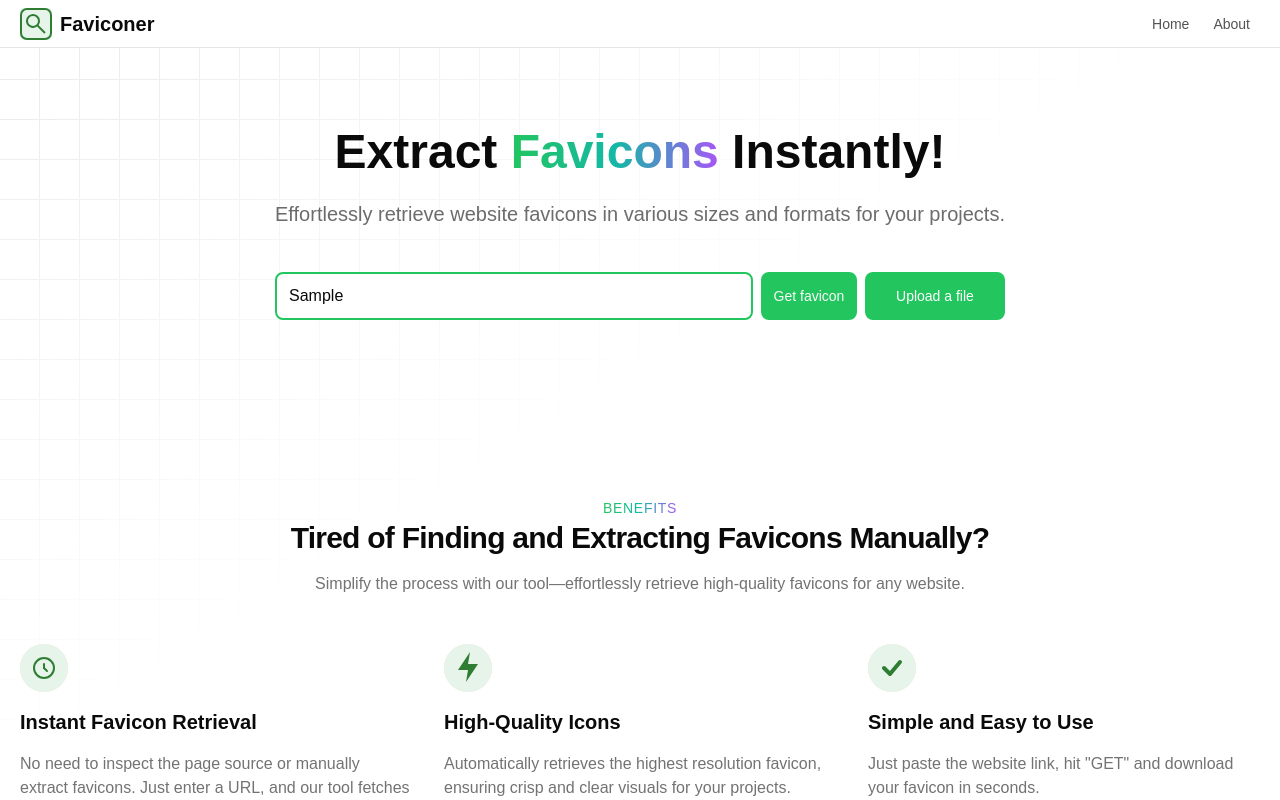
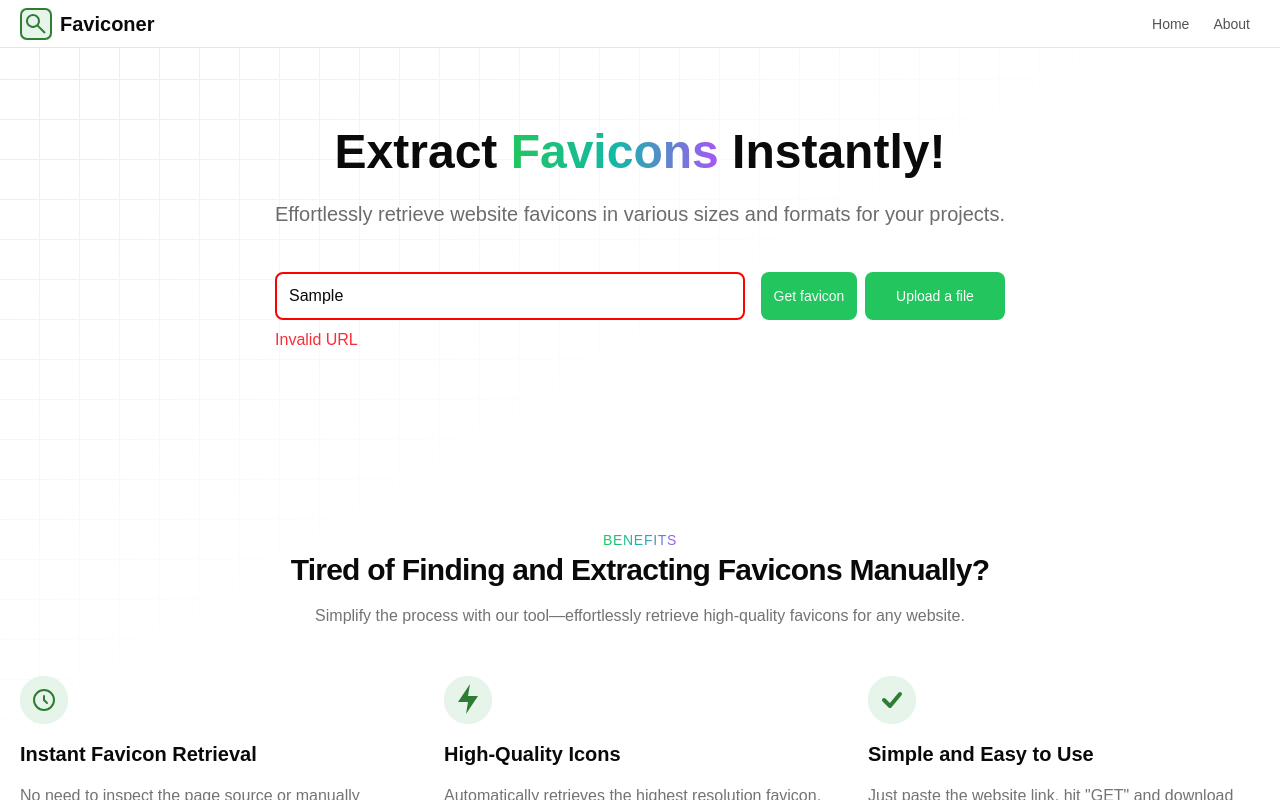
Before and after one commit to t0dida00/favicon-search, a Next.js app: page / in a window 1280 px wide. Both pictures are taken after typing "Sample" into the empty fields and a click on the button "Get favicon". Shown: the top 800 px of the page. Built offline with nearby package versions, Linux system fonts and the light colour scheme.

Commit message:
update validation

```diff
--- a/app/components/Form.tsx
+++ b/app/components/Form.tsx
@@ -13,21 +13,38 @@ interface FaviconData {
     favicon: string;
     error?: string;
 }
-
+const isValidURL = (url: string) => {
+    try {
+        new URL(url);
+        return true;
+    } catch {
+        return false;
+    }
+};
 export default function FaviconForm() {
 
     const [faviconData, setFaviconData] = useState<FaviconData[] | null>(null);
     const [loading, setLoading] = useState(false);
     const [userInput, setUserInput] = useState<string>("");
+    const [error, setError] = useState("");
+    const handleChange = (e: React.ChangeEvent<HTMLInputElement>) => {
+        const value = e.target.value;
+        setUserInput(value);
+
+        if (value && !isValidURL(value)) {
+            setError("Invalid URL");
+        } else {
+            setError("");
+        }
+    };
     const onSubmit = async (e: React.FormEvent<HTMLFormElement>) => {
         e.preventDefault();
         if (!userInput) {
             return;
         }
         const formattedData = userInput.split(";").map((item) => item.trim());
-        setLoading(true);  // Bật chế độ loading khi gọi API
+        setLoading(true);
         try {
-            // Giả sử đây là URL API của bạn
             const response = await fetch('https://faviconer.vercel.app/favicons', {
                 method: 'POST',
                 headers: {
@@ -40,17 +57,18 @@ export default function FaviconForm() {
 
             const data = await response.json();
             if (data.favicons && data.favicons.length > 0) {
-                setFaviconData(data.favicons); // Lưu dữ liệu favicon đầu tiên
+                setFaviconData(data.favicons);
             }
         } catch (error) {
             console.error('Error fetching favicon:', error);
         } finally {
-            setLoading(false); // Tắt chế độ loading
+            setLoading(false);
         }
 
     };
     const handleFileChange = async (e: React.ChangeEvent<HTMLInputElement>) => {
         const file = e.target.files?.[0];
+        setUserInput("")
         setLoading(true);
         if (file && file.type === "text/plain") {
             const formData = new FormData();
@@ -81,11 +99,13 @@ export default function FaviconForm() {
     };
     return (
         <form onSubmit={onSubmit}>
-            <div className="relative flex w-full items-center space-x-2 pt-5 flex-col md:flex-row gap-2">
+            <div className="relative flex w-full items-start space-x-2 pt-5 flex-col md:flex-row gap-2 ">
+                <div className="flex flex-col items-center md:items-start w-full">
                     <input
                         type="text"
                         value={userInput}
-                    onChange={(e) => setUserInput(e.target.value)}
+                        style={error ? { borderColor: "red" } : {}}
+                        onChange={handleChange}
                         placeholder="Insert the URL which you want to fetch favicon"
                         className="flex w-full h-12 rounded-md border-2 border-[#22c55e] bg-background px-3 py-2 text-base
                     placeholder:text-muted-foreground focus-visible:ring-0 focus-visible:outline-none
@@ -93,6 +113,9 @@ export default function FaviconForm() {
                     disabled:opacity-50 ring-offset-background file:border-0 file:bg-transparent
                     file:text-sm file:font-medium m-0"
                     />
+                    {error && <p className="text-red-500 mt-2">{error}</p>}
+                </div>
+
                 {loading ?
                     <div className="flex w-full md:w-fit gap-2 mt-2 md:mt-0 items-center justify-center">
                         <Button disabled className="w-fit h-12 bg-[#22c55e] cursor-pointer hover:bg-[#22c55e] hover:opacity-80 transition duration-300">
```
Lines whose indentation alone changed are shown as unchanged.
